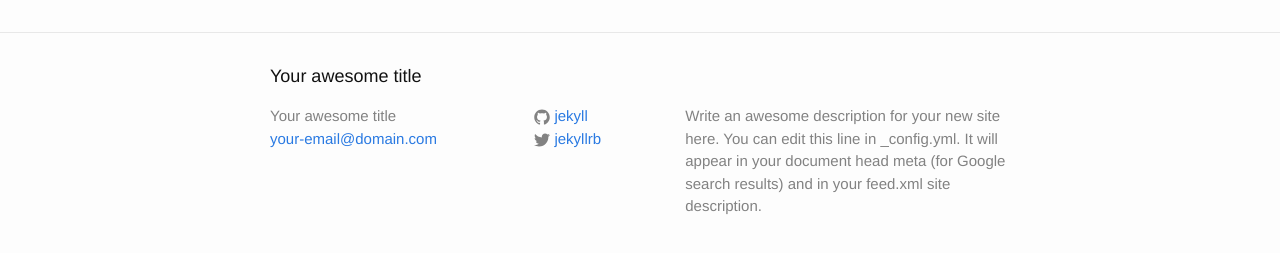
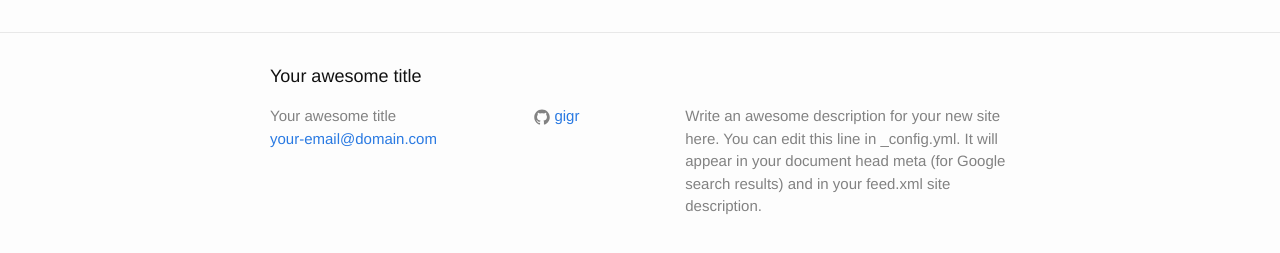
Before and after one commit to gigr/gigr.github.io, a Jekyll site: the page built from index.html, in a window 1280 px wide. Shown: the part 264-517 px from the top of the page. Built offline with Jekyll 4.4.1, drawn with Linux system fonts in a browser that asks for light colours.

Commit message:
Point configuration to myself.

```diff
--- a/_config.yml
+++ b/_config.yml
@@ -13,9 +13,8 @@
   line in _config.yml. It will appear in your document head meta (for
   Google search results) and in your feed.xml site description.
 baseurl: "" # the subpath of your site, e.g. /blog
-url: "http://yourdomain.com" # the base hostname & protocol for your site
-twitter_username: jekyllrb
-github_username:  jekyll
+url: "http://gigr.ca" # the base hostname & protocol for your site
+github_username: gigr
 
 # Build settings
 markdown: kramdown
```
